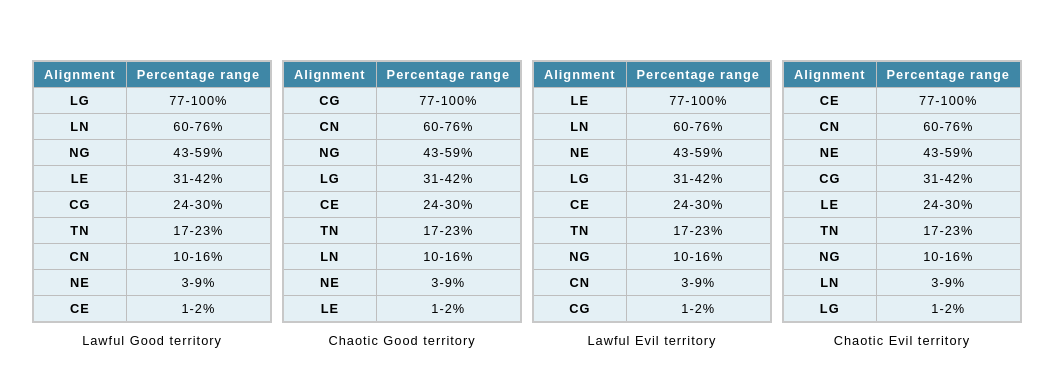
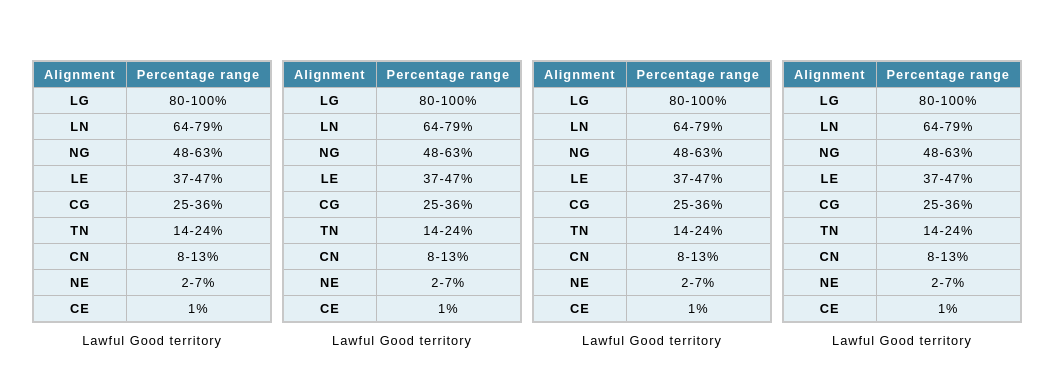
Before and after one commit to LL782/pathfinder-tools, a Next.js app: page / in a window 1280 px wide. Shown: the part 191-578 px from the top of the page, without its empty margins (113-1166 px from the left). Built offline with nearby package versions, Linux system fonts and the light colour scheme.

Commit message:
Generate alignment ranges dynamically

```diff
--- a/components/AlignmentGenerator/AlignmentGenerator.js
+++ b/components/AlignmentGenerator/AlignmentGenerator.js
@@ -6,29 +6,64 @@ import {
 } from "../alignmentRelations";
 import toInitials from "../toInitials";
 
-const AlignmentGenerator = ({ alignmentName = "Lawful Good" }) => {
-  const original = [alignmentName];
-  const onceRemoved = oneStepRemovedFrom(alignmentName);
-  const twiceRemoved = twoStepsRemovedFrom(alignmentName);
-  const threeTimesRemoved = threeStepsRemovedFrom(alignmentName);
-  const fourTimesRemoved = fourStepsRemovedFrom(alignmentName);
+const numberOfAlignments = 9;
+const baseChance = (100 - numberOfAlignments) / numberOfAlignments;
+
+const addStepsRemoved = (stepsRemoved) => (alignment) => ({
+  alignment,
+  stepsRemoved,
+});
+
+const getMeanStepsRemoved = (alignments) => {
+  const stepsRemoved = alignments.map(({ stepsRemoved }) => stepsRemoved);
+  const sum = stepsRemoved.reduce((a, b) => (a || 0) + b);
+  return sum / alignments.length;
+};
+
+const formatAlignment = toInitials;
+const formatChance = (topOfRange, bottomOfRange) => {
+  topOfRange = topOfRange > 0 ? Math.round(topOfRange) : 0;
+  bottomOfRange = bottomOfRange > 1 ? Math.round(bottomOfRange) : 1;
+  if (topOfRange === 0) {
+    bottomOfRange = 0;
+  }
+  return topOfRange === bottomOfRange
+    ? `${topOfRange}%`
+    : `${bottomOfRange}-${topOfRange}%`;
+};
+
+const AlignmentGenerator = ({ alignment = "Lawful Good", dominance = 10 }) => {
+  const base = [{ alignment, stepsRemoved: 0 }];
+  const near = oneStepRemovedFrom(alignment).map(addStepsRemoved(1));
+  const mid = twoStepsRemovedFrom(alignment).map(addStepsRemoved(2));
+  const far = threeStepsRemovedFrom(alignment).map(addStepsRemoved(3));
+  const opposite = fourStepsRemovedFrom(alignment).map(addStepsRemoved(4));
+
+  const alignments = base.concat(near, mid, far, opposite);
+
+  const extremism = getMeanStepsRemoved(alignments);
+  const adheranceToTheBase = dominance / extremism;
+
+  const getDeviation = ({ stepsRemoved }) =>
+    (extremism - stepsRemoved) * adheranceToTheBase;
 
   let maxChance = 100;
 
-  const alignments = original.concat(
-    onceRemoved,
-    twiceRemoved,
-    threeTimesRemoved,
-    fourTimesRemoved
-  );
+  const alignmentChances = alignments.map((a) => {
+    const { alignment, stepsRemoved } = a;
+    const deviation = getDeviation({ stepsRemoved });
+    const chance = baseChance + deviation;
+    const topOfRange = maxChance;
+    const bottomOfRange = maxChance - chance;
 
-  const chances = [23, 16, 16, 11, 6, 6, 6, 6, 1];
+    const formattedResult = [
+      formatAlignment(alignment),
+      formatChance(topOfRange, bottomOfRange),
+    ];
 
-  const alignmentChances = alignments.map((alignmentName, i) => {
-    const bottom = maxChance - chances[i];
-    const top = maxChance;
-    maxChance = bottom - 1;
-    return [toInitials(alignmentName), `${bottom}-${top}%`];
+    maxChance = bottomOfRange - 1;
+
+    return formattedResult;
   });
 
   // TODO: perform a random role
@@ -36,7 +71,7 @@ const AlignmentGenerator = ({ alignmentName = "Lawful Good" }) => {
   return (
     <>
       <table>
-        <caption>{alignmentName} territory</caption>
+        <caption>{alignment} territory</caption>
         <thead>
           <tr>
             <th scope="col">Alignment</th>
@@ -44,9 +79,9 @@ const AlignmentGenerator = ({ alignmentName = "Lawful Good" }) => {
           </tr>
         </thead>
         <tbody>
-          {alignmentChances.map(([alignment, chance]) => (
-            <tr key={`${alignmentName}_${alignment}`}>
-              <th scope="row">{alignment}</th>
+          {alignmentChances.map(([a, chance]) => (
+            <tr key={`${alignment}_${a}`}>
+              <th scope="row">{a}</th>
               <td>{chance}</td>
             </tr>
           ))}
```
